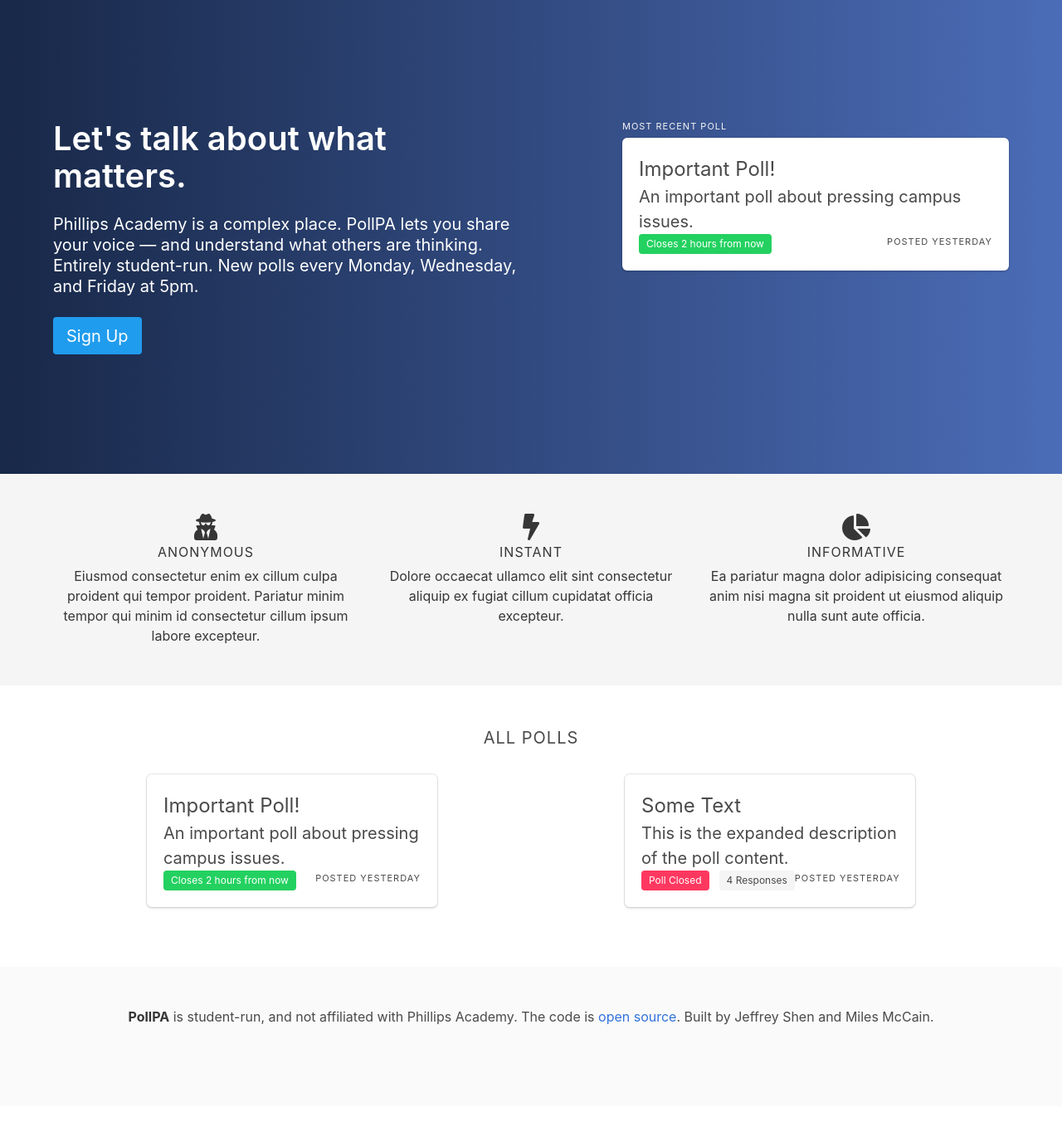
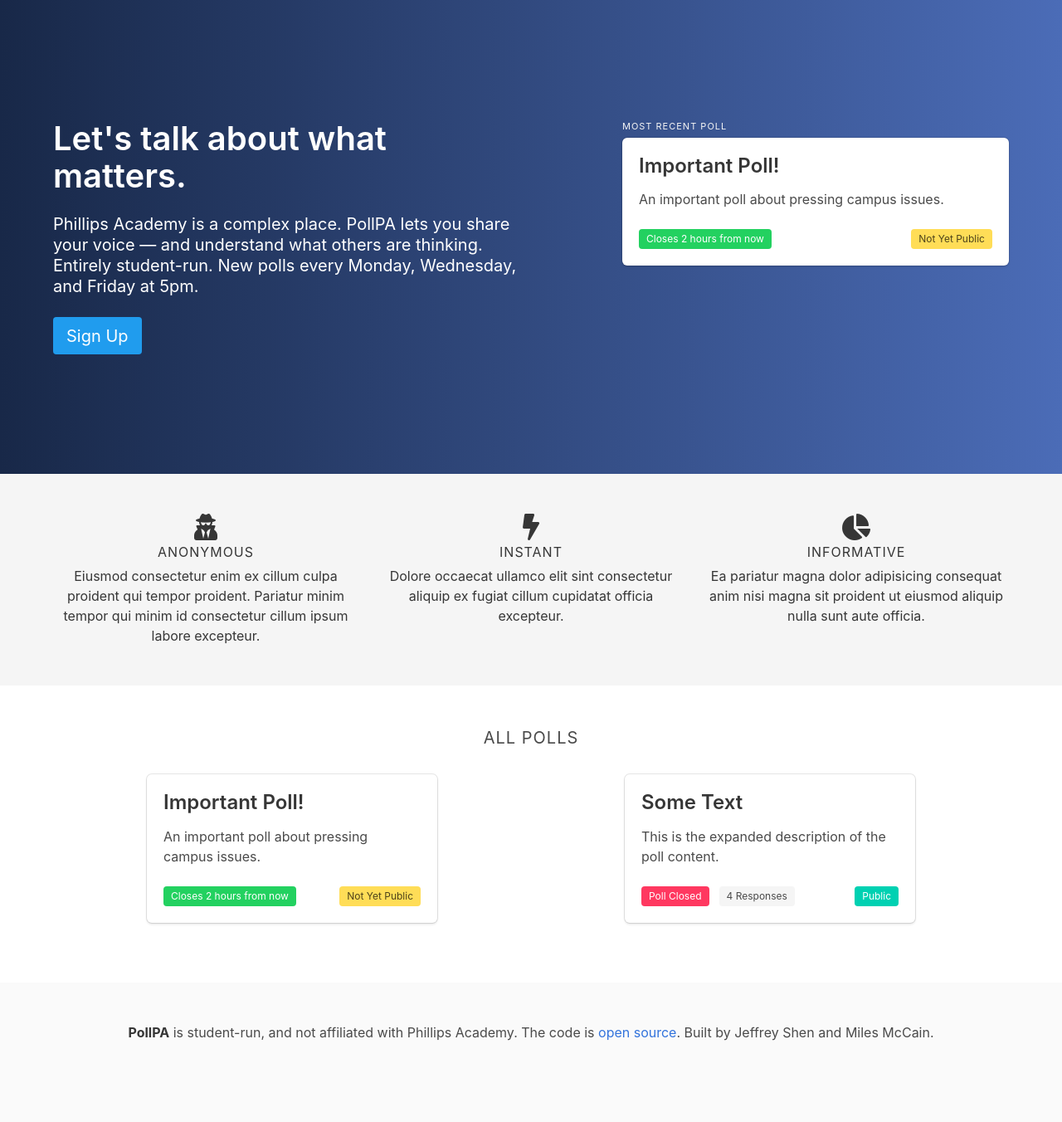
Before and after one commit to pollpa/PollPA, a Django app: page / in a window 1280 px wide. Shown: the part 68-1420 px from the top of the page at 83% size. Before the commit the page ends 1303 px from the top, so only its background shows below. Run offline with Django 3.2, Linux system fonts and the light colour scheme; data comes from the database, SQL or seed files in the repository.

Commit message:
Style poll box

```diff
--- a/pollpa/polls/templates/polls/poll-box.html
+++ b/pollpa/polls/templates/polls/poll-box.html
@@ -1,21 +1,26 @@
 {% load humanize %}
 
 <a href="/poll/{{poll.id}}" class="box poll-box has-text-grey-dark">
-  <h3 class="is-size-4">{{poll.title}}</h3>
-  <p class="is-size-5">{{poll.description}}</p>
+  <div class="content">
+    <h3 class="is-size-4">{{poll.title}}</h3>
+    <p class="is-size-6">{{poll.description}}</p>
+  </div>
 
-  <div class="level badges is-mobile">
+  <div class="level is-mobile is-pulled-bottom">
     <div class="level-left">
       {% if poll.is_completed %}
-      <span class="tag is-danger level-item">Poll Closed</span>
-      <span class="tag level-item">{{poll.votes|length}} Responses</span>
+        <span class="tag is-danger level-item">Poll Closed</span>
+        <span class="tag level-item">{{poll.votes|length}} Responses</span>
       {% else %}
-      <span class="tag is-success level-item">Closes {{poll.closes|naturaltime}}</span>
+        <span class="tag is-success level-item">Closes {{poll.closes|naturaltime}}</span>
       {% endif %}
     </div>
-
     <div class="level-right">
-      <p class="level-item heading">Posted {{poll.available|naturalday}}</p>
+      {% if poll.is_public %}
+        <span class="tag is-primary level-item">Public</span>
+      {% else %}
+        <span class="tag is-warning level-item">Not Yet Public</span>
+      {% endif %}
     </div>
   </div>
 </a>
```
